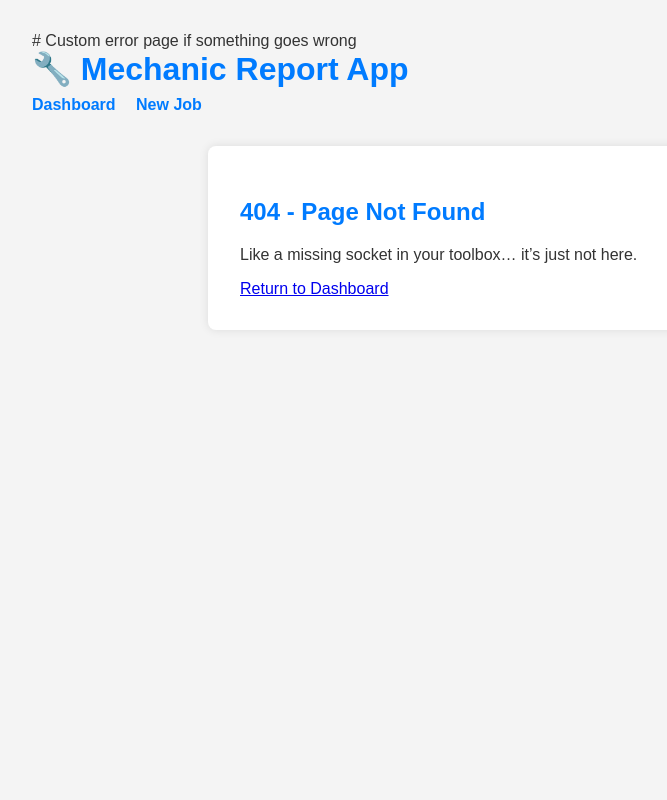
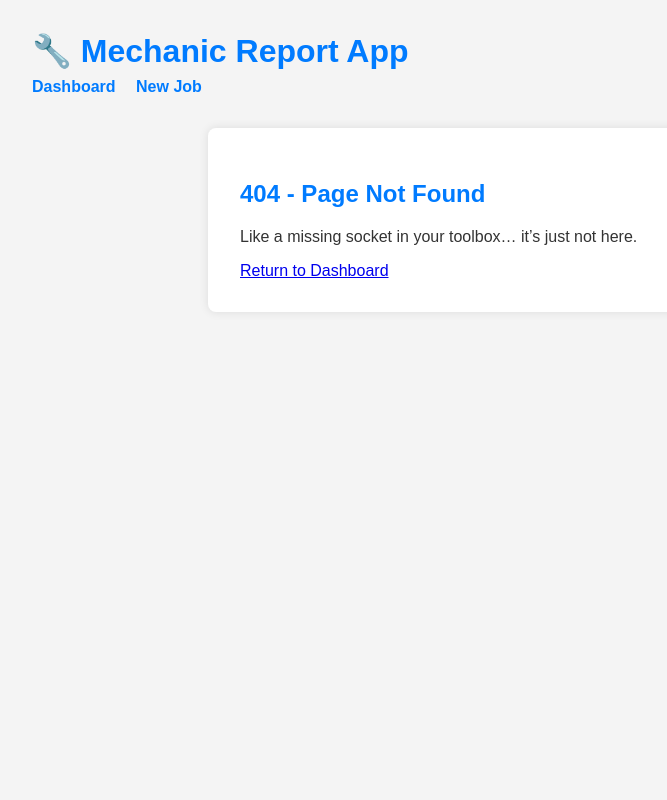
Before and after one commit to jfkure/mechanic-report-app, a Flask app: template templates/404.html in a window 1280 px wide. Shown: the whole page, without its empty margins (0-667 px from the left). Run offline with Flask 3, Linux system fonts and the light colour scheme; the template is opened without the code that fills it, so the values that code supplies are empty.

Commit message:
Update 404.html

```diff
--- a/templates/404.html
+++ b/templates/404.html
@@ -1,4 +1,4 @@
-# Custom error page if something goes wrong
+<!-- Custom error page if something goes wrong -->
 {% extends "layout.html" %}
 
 {% block content %}
```
